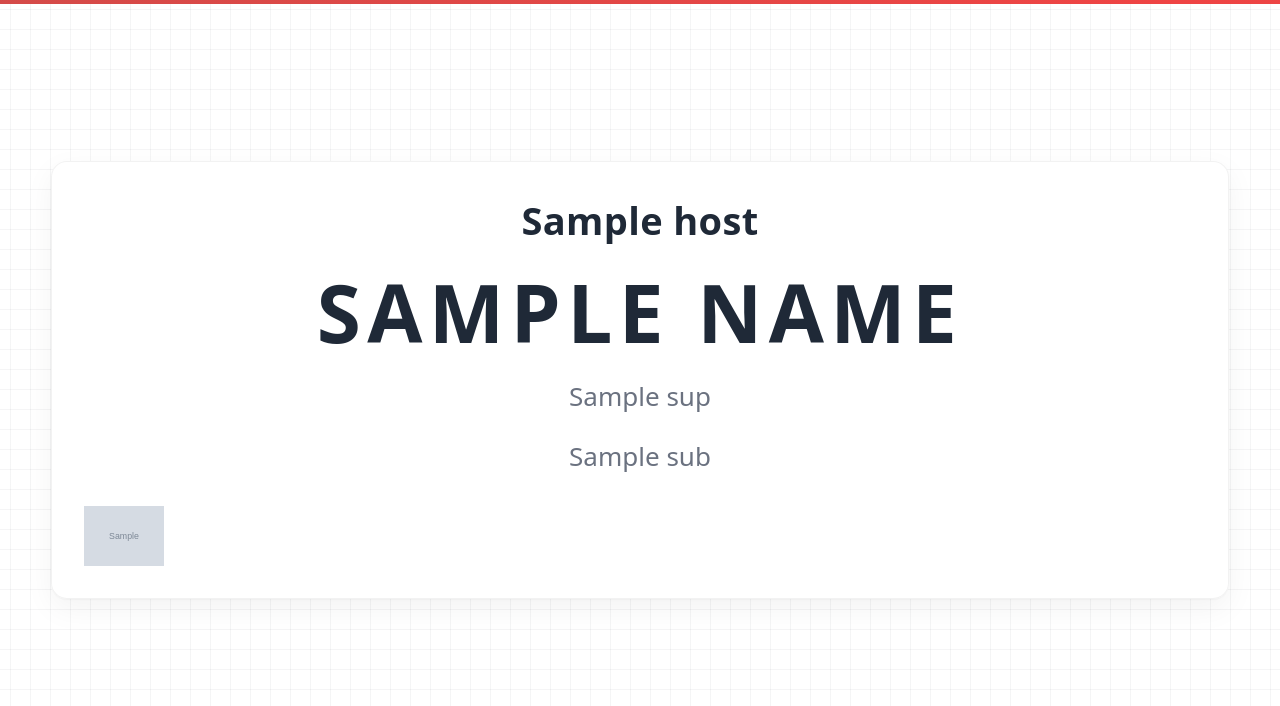
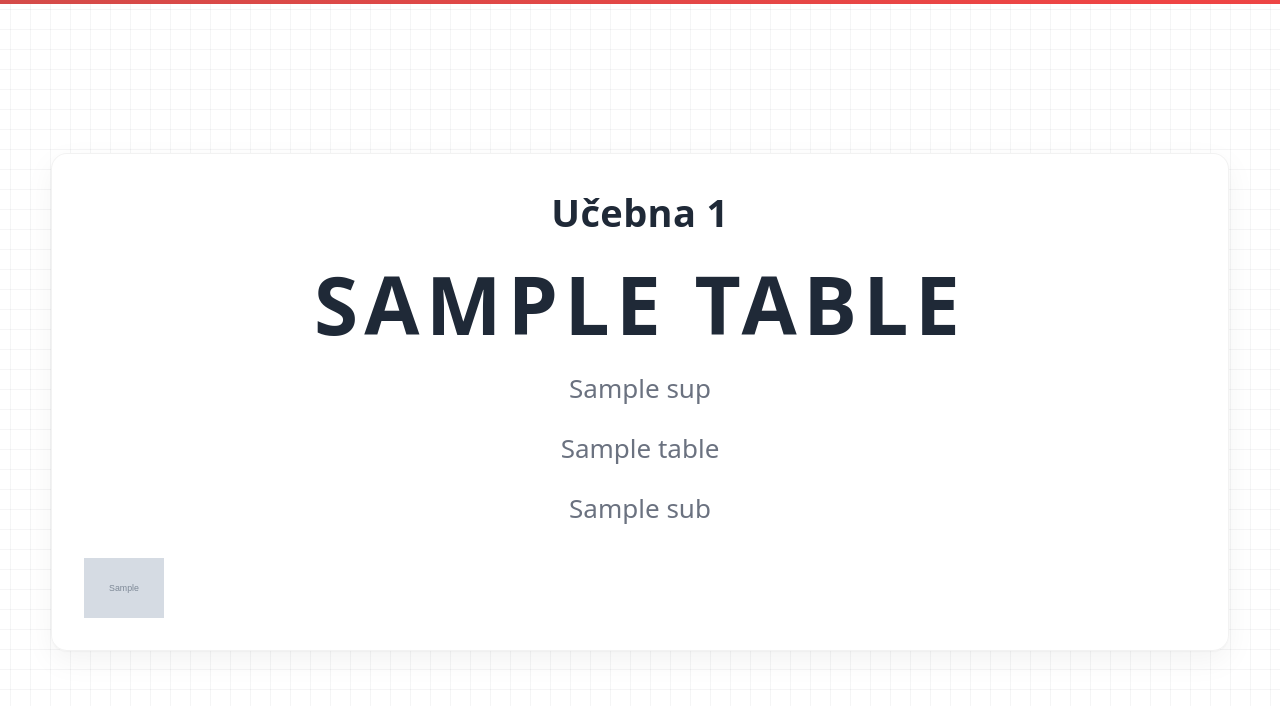
Before and after one commit to DuklaLabs/DuklaMaps, a Flask app: template templates/idle.html in a window 1280 px wide. Shown: the top 706 px of the page. Run offline with Flask 3, Linux system fonts and the light colour scheme; the template is opened without the code that fills it: most values are stand-ins (such as "Sample title", 1, 10 or a date in 2020); grey boxes marked "Sample" are stand-in pictures.

Commit message:
Update idle page to dynamically display room details and improve navigation; fetch timetable data with session storage

```diff
--- a/templates/idle.html
+++ b/templates/idle.html
@@ -165,51 +165,65 @@
   <main class="center">
     <section class="wrap">
          <!-- dynamický headline (např. „Učebna 311“) -->
-    <h2 class="room" id="roomLabel">{{ headline or 'Učebna' }}</h2>
+    <h2 class="room" id="roomLabel">Učebna {{ table.get('room_number', '')}}</h2>
 
     <!-- dynamické jméno učebny; fallback na číslo místnosti; nakonec IDLE -->
-    <h1>{{ name or ('Učebna ' ~ room) or 'IDLE' }}</h1>
+    <h1>{{ table.get('name', '')}}</h1>
 
-    {% if sup %}<p class="sup">{{ sup }}</p>{% endif %}
-    <p>{{ sub or 'Dotkněte se obrazovky pro pokračování.' }}</p>
+    <p class="sup">{{ table.get('sup', '') }}</p>
+
+    <p>{{ table.get('subtitle', '') }}</p>
+
+    <p>{{ table.get('sub', '') or 'Dotkněte se obrazovky pro pokračování.' }}</p>
 
     {% if logo %}
-      <img src="{{ logo }}" alt="Logo" style="max-height:60px; margin-top:8px;">
+      <img src="{{ table.get('logo', '') }}" alt="Logo" style="max-height:60px; margin-top:8px;">
     {% endif %}
 
     </section>
   </main>
 
+  <!--
   <footer class="footer" aria-hidden="true">
     <div class="loader"></div>
   </footer>
+  -->
+
+   <script src="{{ url_for('static', filename='script.js') }}"></script>
+    <!--pro live server
+    <script src="../static/script.js"></script>-->
 
   <script>
     // návratová cesta & host z Flasku
-    const returnPath = "{{ return_path|e if return_path is defined else '/' }}";
     const host = "{{ host|e if host is defined else '' }}";
 
     // „Učebna XYZ“ podle hosta
-    (function setRoomLabel(){
-      const el = document.getElementById('roomLabel');
-      const m = (host||"").match(/\b(\d{3})\b/);
-      if (m) el.textContent = `Učebna ${m[1]}`;
-      else if (host) el.textContent = host; else el.textContent = "Učebna";
-    })();
 
+    const room = "{{ table.room_number }}";
+      const returnPath = "{{ table.return_path }}";
     // návrat po aktivitě (idle není v historii)
     let returned = false;
-    function goBackOnce(){
-      if (returned) return;
-      returned = true;
-      console.log(`[IDLE] Aktivita → návrat na '${returnPath || "/"}'`);
-      window.location.replace(returnPath || "/");
+
+    function returnFromIdle() {
+      const room = "{{ table.room_number }}";
+      // přejdeme na / a přidáme parametry, které nám index.html zpracuje
+      window.location.href = `/?show=rooms&room=${room}&week=actual`;
     }
+
+
+
     ["click","touchstart","touchmove","touchend"]
-      .forEach(ev => window.addEventListener(ev, goBackOnce, { passive:true }));
+      .forEach(ev => window.addEventListener(ev, returnFromIdle, { passive:true }));
 
     console.log(`[IDLE] Idle screen pro hosta '${host}', návrat='${returnPath || "/"}'`);
-
+    console.log("host:", host);
+    console.log("kind:", "{{ table.kind }}");
+    console.log("room:", "{{ table.room_number }}");
+    console.log("name:", "{{ table.name }}");
+    console.log("sup:", "{{ table.sup }}");
+    console.log("sub:", "{{ table.sub }}");
+    console.log("logo:", "{{ table.logo }}");
+    console.log("return_path:", "{{ table.return_path }}");
     // ====== RESPONSIVNÍ CAROUSEL (duplikace + adaptivní rychlost) ======
     const track = document.getElementById('carouselTrack');
     const container = track.closest('.carousel');
@@ -258,6 +272,25 @@
     document.addEventListener('visibilitychange', () => {
       track.style.animationPlayState = document.hidden ? 'paused' : 'running';
     });
+
+    (function () {
+  const week = "actual";
+  const room = "{{ room or table.room_number or '115' }}"; // podle tvého idle kontextu
+  const type = "rooms";
+  const url  = `/getTimetable/${type}/${encodeURIComponent(room)}/${week}`;
+  const key  = `tt:${type}:${room}:${week}`;
+
+  // stáhni data a ulož; pak přesměruj zpět na index s parametry
+  fetch(url, { cache: "reload" })
+    .then(r => r.ok ? r.json() : Promise.reject(r.status))
+    .then(data => {
+      sessionStorage.setItem(key, JSON.stringify({ data, ts: Date.now() }));
+    })
+    .catch(() => {}) // i kdyby fetch selhal, prostě pokračuj
+    .finally(() => {
+      location.href = `/?show=${type}&room=${encodeURIComponent(room)}&week=${week}`;
+    });
+  })();
   </script>
 </body>
 </html>
```
